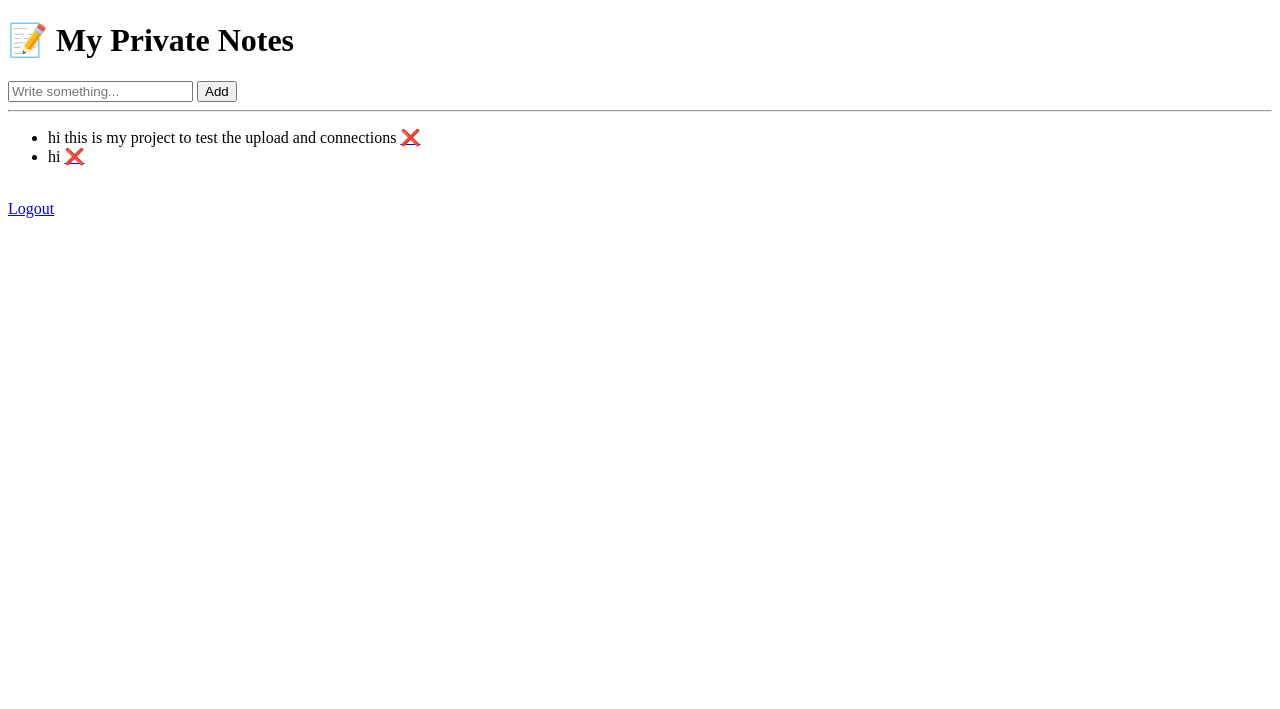
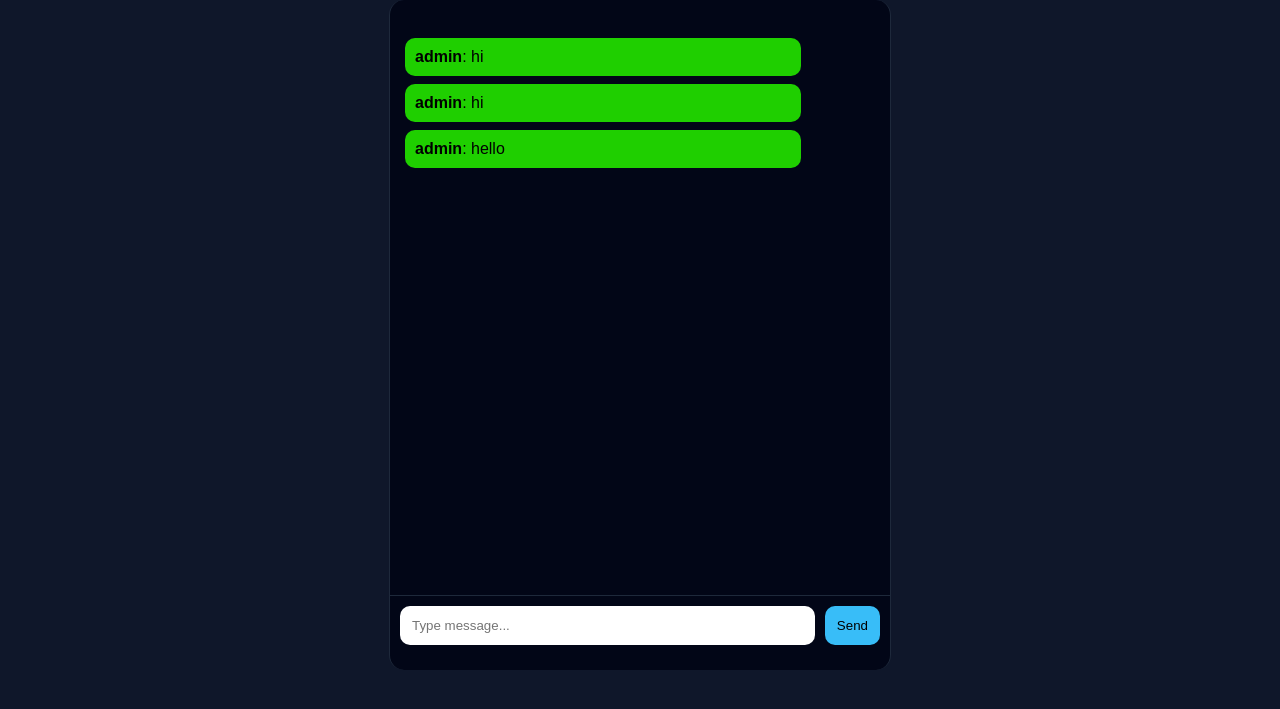
Before and after one commit to sambenny475/Messenger, a Flask app: page / in a window 1280 px wide. Shown: the top 709 px of the page. Run offline with Flask 3, Linux system fonts and the light colour scheme; the visitor is signed in with stand-in values (Sample User, id 1); data comes from the database, SQL or seed files in the repository; both versions use the stored data as it was after the commit; some libraries are stand-ins or nearby versions.

Commit message:
Initian interface of the chat page.

```diff
--- a/app.py
+++ b/app.py
@@ -1,61 +1,60 @@
 from flask import Flask, render_template, request, redirect, session
+from flask_socketio import SocketIO, send
 import sqlite3
 
 app = Flask(__name__)
 app.secret_key = "secret123"
+socketio = SocketIO(app)
 
-USERNAME = "admin"
-PASSWORD = "password"
+USER = {"admin": "password"}
 
-# Create DB
-def init_db():
-    conn = sqlite3.connect('notes.db')
-    conn.execute('CREATE TABLE IF NOT EXISTS notes (id INTEGER PRIMARY KEY, content TEXT)')
-    conn.close()
 
-init_db()
+def get_db():
+    return sqlite3.connect('notes.db')
+
 
 @app.route('/')
 def home():
-    if 'user' in session:
-        conn = sqlite3.connect('notes.db')
-        notes = conn.execute('SELECT * FROM notes').fetchall()
+    if 'user' not in session:
+        return redirect('/login')
+
+    conn = get_db()
+    messages = conn.execute('SELECT * FROM messages').fetchall()
+    conn.close()
+
+    return render_template('chat.html', messages=messages)
+
+
+@socketio.on('message')
+def handle_message(data):
+    user = session.get('user')
+
+    if user and data.strip():
+        conn = get_db()
+        conn.execute(
+            'INSERT INTO messages (username, message) VALUES (?, ?)',
+            (user, data)
+        )
+        conn.commit()
         conn.close()
-        return render_template('home.html', notes=notes)
-    return redirect('/login')
+
+        send({'user': user, 'msg': data}, broadcast=True)
+
 
 @app.route('/login', methods=['GET', 'POST'])
 def login():
     if request.method == 'POST':
-        if request.form['username'] == USERNAME and request.form['password'] == PASSWORD:
+        if request.form['username'] in USER and USER[request.form['username']] == request.form['password']:
             session['user'] = request.form['username']
             return redirect('/')
-        return "Wrong credentials ❌"
     return render_template('login.html')
 
-@app.route('/add', methods=['POST'])
-def add_note():
-    if 'user' in session:
-        note = request.form['note']
-        conn = sqlite3.connect('notes.db')
-        conn.execute('INSERT INTO notes (content) VALUES (?)', (note,))
-        conn.commit()
-        conn.close()
-    return redirect('/')
-
-@app.route('/delete/<int:id>')
-def delete_note(id):
-    if 'user' in session:
-        conn = sqlite3.connect('notes.db')
-        conn.execute('DELETE FROM notes WHERE id=?', (id,))
-        conn.commit()
-        conn.close()
-    return redirect('/')
 
 @app.route('/logout')
 def logout():
     session.pop('user', None)
     return redirect('/login')
 
+
 if __name__ == '__main__':
-    app.run()
+    socketio.run(app, host='0.0.0.0', port=5000)
--- a/requirements.txt
+++ b/requirements.txt
@@ -1,2 +1,3 @@
 flask
 gunicorn
+flask_socketio
--- /dev/null
+++ b/templates/chat.html
@@ -0,0 +1,111 @@
+<!doctype html>
+<html>
+  <head>
+    <title>Chat</title>
+    <meta name="viewport" content="width=device-width, initial-scale=1" />
+
+    <script src="https://cdn.socket.io/4.0.1/socket.io.min.js"></script>
+
+    <style>
+      body {
+        background: #0f172a;
+        margin: 0;
+        font-family: Arial;
+        display: flex;
+        justify-content: center;
+      }
+
+      /* Main container */
+      .chat-container {
+        width: 100%;
+        max-width: 500px;
+        height: 80vh;
+        display: flex;
+        flex-direction: column;
+        background: #020617;
+        border-left: 1px solid #1e293b;
+        border-right: 1px solid #1e293b;
+        border-radius: 15px;
+        padding-bottom: 15px;
+        padding-top: 15px;
+      }
+
+      /* Messages area */
+      #messages {
+        flex: 1;
+        overflow-y: auto;
+        padding: 15px;
+      }
+
+      /* Individual message */
+      .msg {
+        background: #1fcf00;
+        padding: 10px;
+        margin: 8px 0;
+        border-radius: 10px;
+        max-width: 80%;
+      }
+
+      /* Input area */
+      form {
+        display: flex;
+        padding: 10px;
+        background: #020617;
+        border-top: 1px solid #1e293b;
+      }
+
+      input {
+        flex: 1;
+        padding: 12px;
+        border-radius: 10px;
+        border: none;
+        outline: none;
+      }
+
+      button {
+        margin-left: 10px;
+        padding: 12px;
+        background: #38bdf8;
+        border: none;
+        border-radius: 10px;
+      }
+    </style>
+  </head>
+
+  <body>
+    <div class="chat-container">
+      <!-- messages + form -->
+
+      <div id="messages">
+        {% for msg in messages %}
+        <div class="msg"><b>{{ msg[1] }}</b>: {{ msg[2] }}</div>
+        {% endfor %}
+      </div>
+
+      <form id="form">
+        <input id="input" placeholder="Type message..." autocomplete="off" />
+        <button>Send</button>
+      </form>
+    </div>
+    <script>
+      var socket = io();
+
+      document.getElementById("form").onsubmit = function (e) {
+        e.preventDefault();
+        var input = document.getElementById("input");
+
+        if (input.value) {
+          socket.send(input.value);
+          input.value = "";
+        }
+      };
+
+      socket.on("message", function (data) {
+        var div = document.createElement("div");
+        div.className = "msg";
+        div.innerHTML = "<b>" + data.user + "</b>: " + data.msg;
+        document.getElementById("messages").appendChild(div);
+      });
+    </script>
+  </body>
+</html>
--- a/templates/home.html
+++ /dev/null
@@ -1,28 +0,0 @@
-<!doctype html>
-<html>
-  <head>
-    <title>My Notes</title>
-  </head>
-  <body>
-    <h1>📝 My Private Notes</h1>
-
-    <form method="get" action="/add">
-      <input name="note" placeholder="Write something..." required />
-      <button type="submit">Add</button>
-    </form>
-
-    <hr />
-
-    <ul>
-      {% for note in notes %}
-      <li>
-        {{ note[1] }}
-        <a href="/delete/{{ note[0] }}">❌</a>
-      </li>
-      {% endfor %}
-    </ul>
-
-    <br />
-    <a href="/logout">Logout</a>
-  </body>
-</html>
```
Also changed, not shown: templates/login.html (+104 -4 lines), notes.db.
